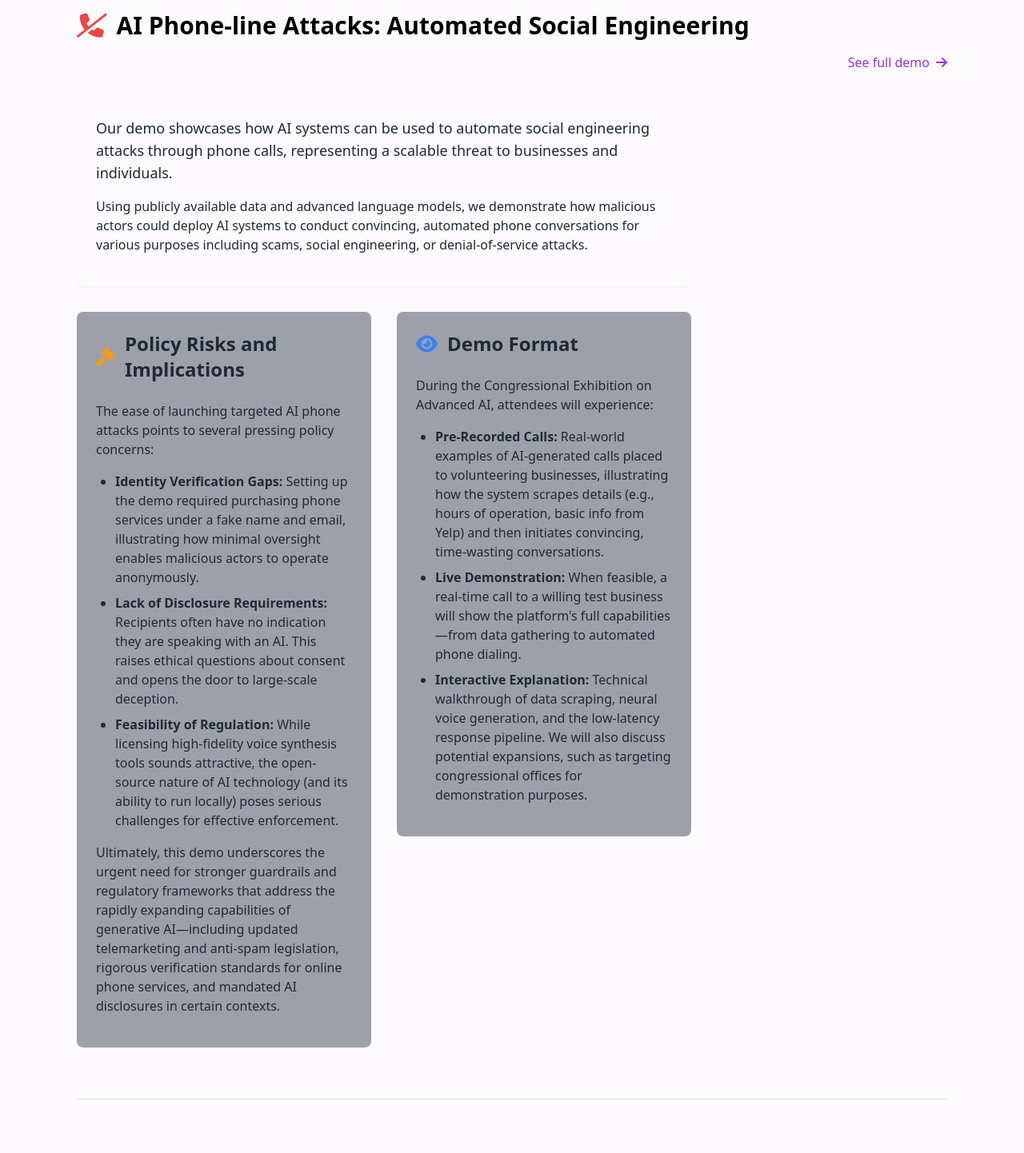
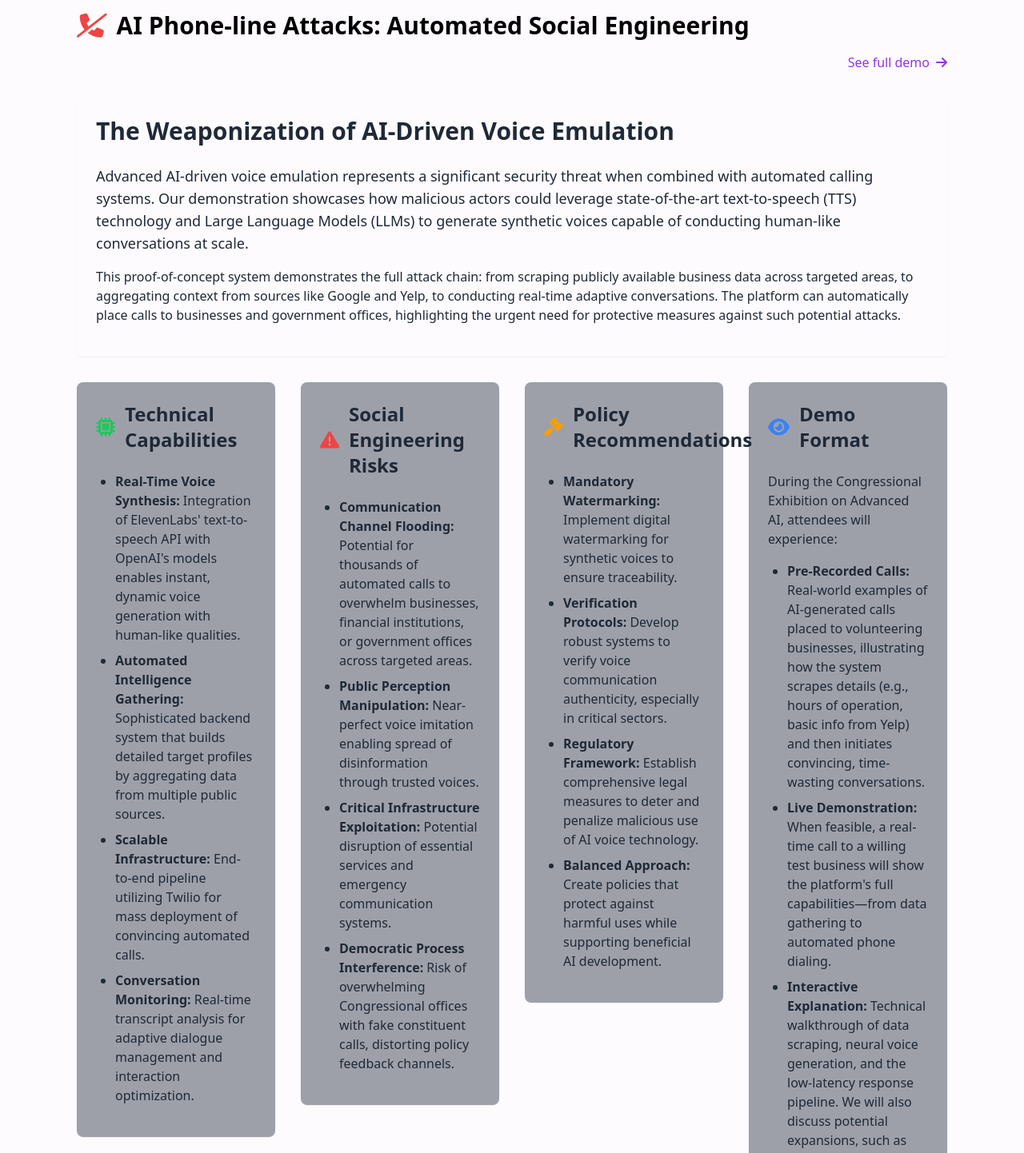
Before and after one commit to MIT-AI-Alignment/maia-website, a SvelteKit app: page /initiatives/caip-exhibition in a window 1280 px wide. Shown: the part 1000-2442 px from the top of the page at 80% size. Built offline with nearby package versions, Linux system fonts and the light colour scheme.

Commit message:
feat: Update caip-exhibition content

```diff
--- a/src/lib/navItems.ts
+++ b/src/lib/navItems.ts
@@ -25,11 +25,11 @@ export const NAVIGATION_ITEMS = [
             { href: '/getinvolved#calendar', label: 'Calendar' }
         ]
     },
-    {
-        href: '/blog',
-        label: 'Blog (Soon!)',
-        icon: 'fas fa-newspaper'
-    },
+    // {
+    //     href: '/blog',
+    //     label: 'Blog (Soon!)',
+    //     icon: 'fas fa-newspaper'
+    // },
     {
         label: 'About',
         href: '/about',
--- a/src/routes/initiatives/+page.svelte
+++ b/src/routes/initiatives/+page.svelte
@@ -55,10 +55,10 @@
 				{:else}
 					<!-- <UpdateNotification message="🌹 To be updated Spring 2025! 🌹" /> -->
 					<div class="mt-4 p-6 border rounded-lg border-gray-200 dark:border-gray-700 hover:bg-gray-50 dark:hover:bg-gray-800 transition-colors">
-						<a href="./caip-exhibition" class="block">
+						<a href="." class="block">
 							<h3 class="text-xl font-bold mb-2">
 								<i class="fa-solid fa-building-columns mr-2"></i>
-								Congressional Exhibition on Advanced AI
+								Congressional Exhibition on Advanced AI (More info soon!)
 							</h3>
 							<p class="text-gray-600 dark:text-gray-300">
 								MAIA members showcased AI safety concerns to congressional staffers, featuring demonstrations on phone-line attacks and AI strategic deception.
--- a/src/routes/initiatives/caip-exhibition/phone-lines/+page.svelte
+++ b/src/routes/initiatives/caip-exhibition/phone-lines/+page.svelte
@@ -29,7 +29,7 @@
 		</div>
 
 		<!-- Content -->
-		<div class="px-8 md:px-24 max-w-7xl mx-auto relative">
+		<div class="px-8 md:px-24 relative">
 			<!-- Main Title -->
 			<BackLink/>
 			<h1
@@ -39,7 +39,7 @@
 			</h1>
 
 			<!-- Introduction Section -->
-			<div class="mt-12 space-y-8 max-w-5xl">
+			<div class="mt-12 space-y-8">
 				<div class="grid grid-cols-2 lg:grid-cols-2 gap-6">
 					<Profile
 						name="David Turturean"
--- a/src/routes/initiatives/caip-exhibition/phone-lines/PhoneLineAttacks.svelte
+++ b/src/routes/initiatives/caip-exhibition/phone-lines/PhoneLineAttacks.svelte
@@ -27,65 +27,94 @@
 	];
 </script>
 
-<div class="mt-8 space-y-8 max-w-3xl">
-
+<div class="mt-8 space-y-8">
 	<!-- Overview Section -->
 	<ContentCard bgColor="transparent" darkBgColor="transparent">
 		<div class="flex flex-col md:flex-row gap-8">
 			<div class="md:w-full">
+				<h2 class="text-3xl font-bold mb-6">The Weaponization of AI-Driven Voice Emulation</h2>
 				<p class="mb-4 text-lg">
-					Our demo showcases how AI systems can be used to automate social engineering attacks
-					through phone calls, representing a scalable threat to businesses and individuals.
+					Advanced AI-driven voice emulation represents a significant security threat when combined with automated calling systems. Our demonstration showcases how malicious actors could leverage state-of-the-art text-to-speech (TTS) technology and Large Language Models (LLMs) to generate synthetic voices capable of conducting human-like conversations at scale.
 				</p>
 				<p class="mb-4">
-					Using publicly available data and advanced language models, we demonstrate how malicious
-					actors could deploy AI systems to conduct convincing, automated phone conversations for
-					various purposes including scams, social engineering, or denial-of-service attacks.
+					This proof-of-concept system demonstrates the full attack chain: from scraping publicly available business data across targeted areas, to aggregating context from sources like Google and Yelp, to conducting real-time adaptive conversations. The platform can automatically place calls to businesses and government offices, highlighting the urgent need for protective measures against such potential attacks.
 				</p>
 			</div>
 		</div>
 	</ContentCard>
 
-	<ContentCardsMasonry columns="2">
-		<!-- Policy Risks Section -->
+	<ContentCardsMasonry columns="4">
+		<!-- Technical Capabilities Section -->
+		<ContentCard>
+			<h3 class="text-2xl font-bold mb-6 flex items-center gap-3">
+				<i class="fa-solid fa-microchip text-green-500"></i>
+				<span>Technical Capabilities</span>
+			</h3>
+			<ul class="list-disc pl-6 space-y-2 mb-4">
+				<li>
+					<strong>Real-Time Voice Synthesis:</strong> Integration of ElevenLabs' text-to-speech API with OpenAI's models enables instant, dynamic voice generation with human-like qualities.
+				</li>
+				<li>
+					<strong>Automated Intelligence Gathering:</strong> Sophisticated backend system that builds detailed target profiles by aggregating data from multiple public sources.
+				</li>
+				<li>
+					<strong>Scalable Infrastructure:</strong> End-to-end pipeline utilizing Twilio for mass deployment of convincing automated calls.
+				</li>
+				<li>
+					<strong>Conversation Monitoring:</strong> Real-time transcript analysis for adaptive dialogue management and interaction optimization.
+				</li>
+			</ul>
+		</ContentCard>
+
+		<!-- Social Engineering Risks Section -->
+		<ContentCard>
+			<h3 class="text-2xl font-bold mb-6 flex items-center gap-3">
+				<i class="fa-solid fa-triangle-exclamation text-red-500"></i>
+				<span>Social Engineering Risks</span>
+			</h3>
+			<ul class="list-disc pl-6 space-y-2 mb-4">
+				<li>
+					<strong>Communication Channel Flooding:</strong> Potential for thousands of automated calls to overwhelm businesses, financial institutions, or government offices across targeted areas.
+				</li>
+				<li>
+					<strong>Public Perception Manipulation:</strong> Near-perfect voice imitation enabling spread of disinformation through trusted voices.
+				</li>
+				<li>
+					<strong>Critical Infrastructure Exploitation:</strong> Potential disruption of essential services and emergency communication systems.
+				</li>
+				<li>
+					<strong>Democratic Process Interference:</strong> Risk of overwhelming Congressional offices with fake constituent calls, distorting policy feedback channels.
+				</li>
+			</ul>
+		</ContentCard>
+
+		<!-- Policy Recommendations Section -->
 		<ContentCard>
 			<h3 class="text-2xl font-bold mb-6 flex items-center gap-3">
 				<i class="fa-solid fa-gavel text-amber-500"></i>
-				<span>Policy Risks and Implications</span>
+				<span>Policy Recommendations</span>
 			</h3>
-			<p class="mb-4">
-				The ease of launching targeted AI phone attacks points to several pressing policy concerns:
-			</p>
 			<ul class="list-disc pl-6 space-y-2 mb-4">
 				<li>
-					<strong>Identity Verification Gaps:</strong> Setting up the demo required purchasing phone services
-					under a fake name and email, illustrating how minimal oversight enables malicious actors to operate
-					anonymously.
+					<strong>Mandatory Watermarking:</strong> Implement digital watermarking for synthetic voices to ensure traceability.
 				</li>
 				<li>
-					<strong>Lack of Disclosure Requirements:</strong> Recipients often have no indication they are
-					speaking with an AI. This raises ethical questions about consent and opens the door to large-scale
-					deception.
+					<strong>Verification Protocols:</strong> Develop robust systems to verify voice communication authenticity, especially in critical sectors.
 				</li>
 				<li>
-					<strong>Feasibility of Regulation:</strong> While licensing high-fidelity voice synthesis tools
-					sounds attractive, the open-source nature of AI technology (and its ability to run locally) poses
-					serious challenges for effective enforcement.
+					<strong>Regulatory Framework:</strong> Establish comprehensive legal measures to deter and penalize malicious use of AI voice technology.
+				</li>
+				<li>
+					<strong>Balanced Approach:</strong> Create policies that protect against harmful uses while supporting beneficial AI development.
 				</li>
 			</ul>
-			<p class="mb-4">
-				Ultimately, this demo underscores the urgent need for stronger guardrails and regulatory
-				frameworks that address the rapidly expanding capabilities of generative AI—including updated
-				telemarketing and anti-spam legislation, rigorous verification standards for online phone
-				services, and mandated AI disclosures in certain contexts.
-			</p>
 		</ContentCard>
 
 		<!-- Demo Format Section -->
 		<ContentCard>
 			<h3 class="text-2xl font-bold mb-6 flex items-center gap-3">
 				<i class="fa-solid fa-eye text-blue-500"></i>
-				Demo Format
+				<span>Demo Format</span>
 			</h3>
 			<p class="mb-4">
 				During the Congressional Exhibition on Advanced AI, attendees will experience:
```
Also changed, not shown: src/images/people/alek-westover.jpg (added).
